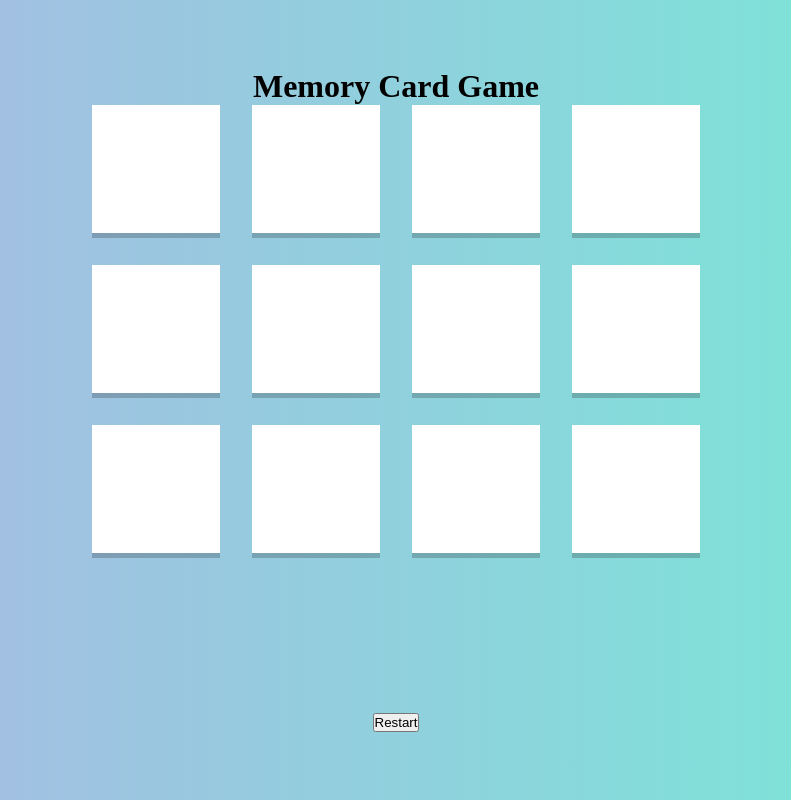
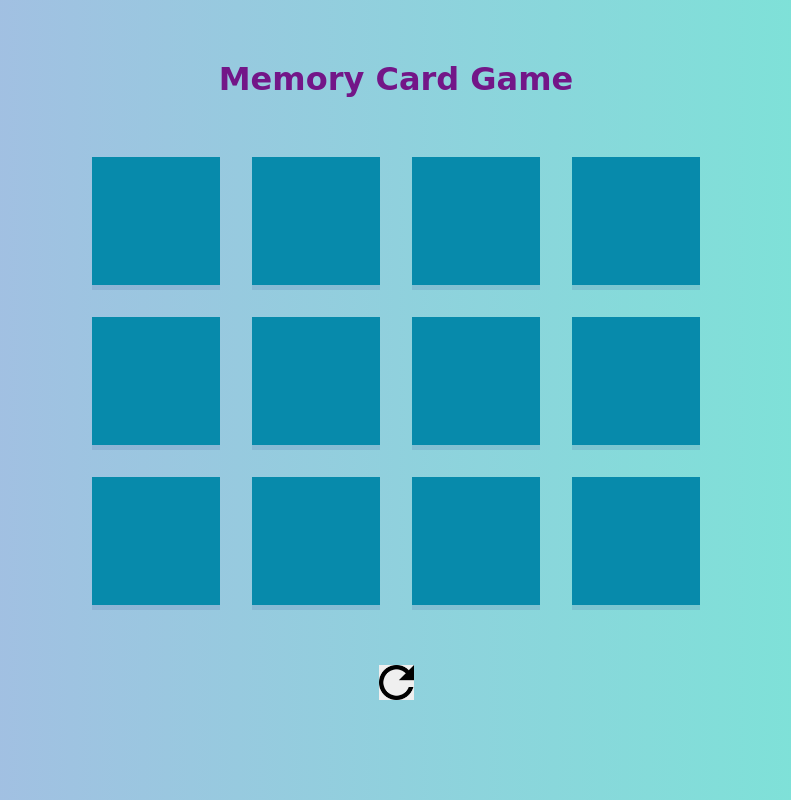
Before and after one commit to nmahmood1/game-name, a plain HTML site: page index.html in a window 1280 px wide. Shown: the whole page, without its empty margins (244-1035 px from the left). Drawn offline with Linux system fonts and the light colour scheme.

Commit message:
Restart Button changed

```diff
--- a/index.html
+++ b/index.html
@@ -8,9 +8,11 @@
     <script defer src="script.js"></script>
 </head>
 <body>
-    <h1> Memory Card Game <span class="memoryCard"> </span></h1>
+    <h1 class="memoryCard"> Memory Card Game </h1>
     <section>
     </section>
-    <button id="restart-button">Restart</button>
+    <div id="game-status"></div>
+
+    <button id="restart-button"></button>
 </body>
 </html>
--- a/script.js
+++ b/script.js
@@ -81,7 +81,6 @@ const checkCards = (e) => {
         card.classList.remove('flipped');
         setTimeout(() => card.classList.remove('toggleCard'), 1000);
       });
-
     }
           //Run a check to see if we won the game
 
@@ -102,17 +101,23 @@ const restart = (text) => {
   section.style.pointerEvents = 'none';
   cardData.forEach((item, index) => {
     cards[index].classList.remove('toggleCard');
+
     //Randomize
     setTimeout(() => {
       cards[index].style.pointerEvents = 'all';
       faces[index].src = item.imgSrc;
       cards[index].setAttribute('name', item.name);
       section.style.pointerEvents = 'all';
-    }, 100)
+    }, 20)
   });
+  // Display the game status
+  const gameStatus = document.getElementById('game-status');
+  gameStatus.textContent = text;
+
+  // Display the game status in a pop-up
+  alert(text);
 };
 
-cardGenerator();
 
 // Select the restart button
 const restartButton = document.getElementById('restart-button');
@@ -121,3 +126,5 @@ const restartButton = document.getElementById('restart-button');
 restartButton.addEventListener('click', () => {
   restart('Game Restarted!');
 });
+
+cardGenerator();
--- a/style.css
+++ b/style.css
@@ -6,12 +6,12 @@
 
 body {
   height: 100vh;
-  background: #74ebd5;
+  /* background: #74ebd5;
   background: -webkit-linear-gradient(
     to right,
     #acb6e5,
     #74ebd5
-  );
+  ); */
   background: linear-gradient(to right, #acb6e5, #74ebd5);
   display: flex;
   justify-content: center;
@@ -19,8 +19,11 @@ body {
   flex-direction: column;
 }
 
-.memoryCard {
-
+h1 {
+  color: #731688;
+  text-align: center;
+  margin: auto;
+  font-family: 'Poiret One', cursive;
 }
 
 section {
@@ -35,7 +38,7 @@ section {
   position: relative;
   transform-style: preserve-3d;
   transition: all 2s cubic-bezier(0.175, 0.885, 0.32, 1.275);
-  box-shadow: rgba(0, 0, 0, 0.2) 0px 5px;
+  box-shadow: rgba(79, 114, 171, 0.2) 0px 5px;
 
 }
 
@@ -48,19 +51,22 @@ section {
 }
 
 .back {
-  background: white;
+  background: rgb(7, 138, 171);
   backface-visibility: hidden;
 
 }
-
 .toggleCard {
   transform: rotateY(180deg);
-
 }
 
-#restart-button > button{
+#restart-button {
   background-image: url("/images/refresh.png");
   background-repeat: no-repeat;
-  width: 50px;
-  height: 20px;
+  background-size: contain;
+  width: 35px;
+  height: 35px;
+  position: relative;
+  transform: translateY(-100px);
+  border: #731688;
+  padding: 0%;
 }
```
Also changed, not shown: 1 other file. Lines whose indentation alone changed are shown as unchanged.
